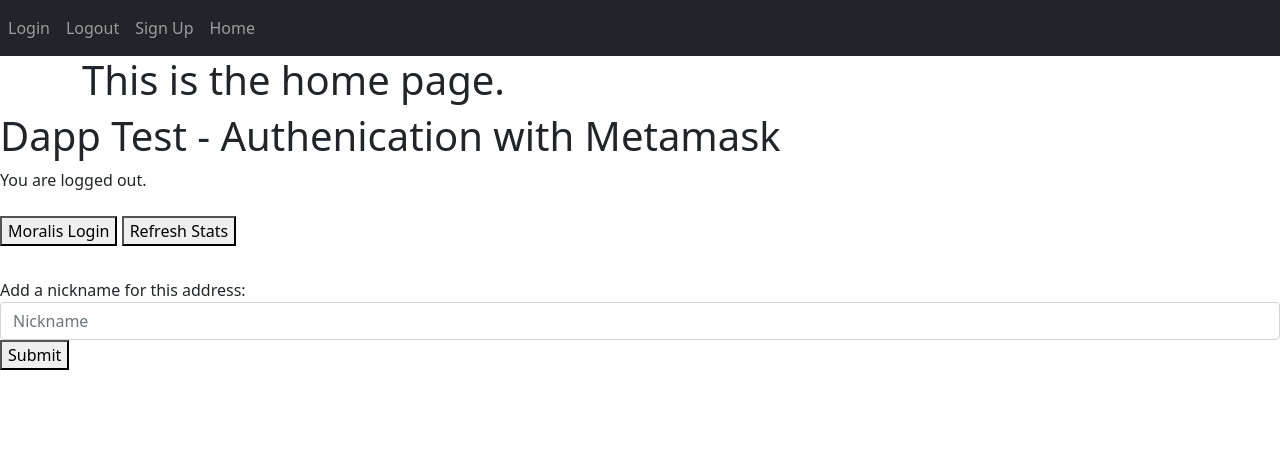
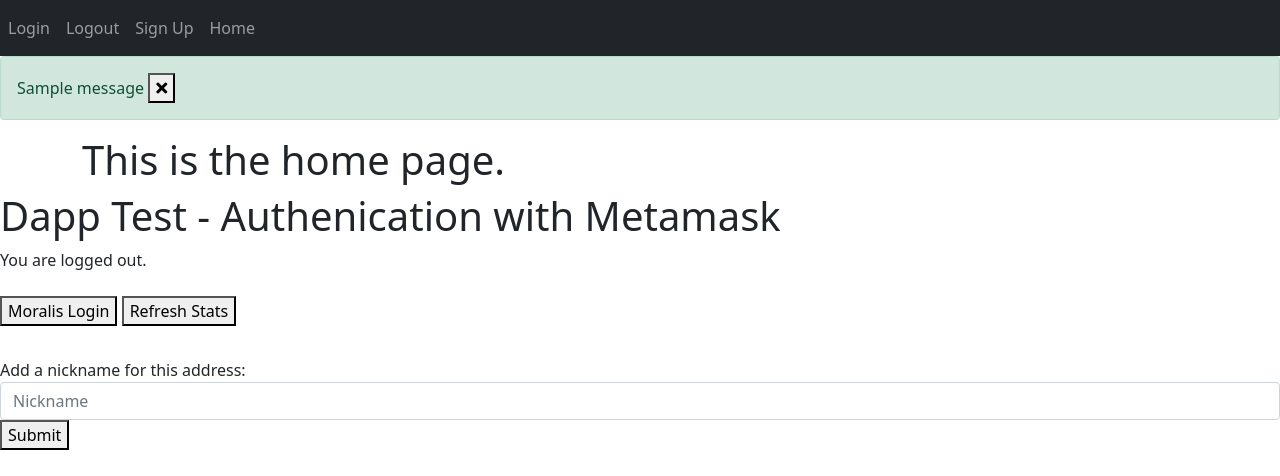
Before and after one commit to saoirse-defi/CI-MS2, a Flask app: page / in a window 1280 px wide. Shown: the top 476 px of the page. Run offline with Flask 2, Linux system fonts and the light colour scheme; one stand-in notice (Sample message) is shown; some libraries are stand-ins or nearby versions.

Commit message:
add warning and success messages

```diff
--- a/website/templates/index.html
+++ b/website/templates/index.html
@@ -7,7 +7,7 @@
     <title>{% block title %}Blockchain Dashboard{% endblock %}</title>
     <link href="https://cdn.jsdelivr.net/npm/bootstrap@5.0.1/dist/css/bootstrap.min.css" rel="stylesheet"
         integrity="sha384-+0n0xVW2eSR5OomGNYDnhzAbDsOXxcvSN1TPprVMTNDbiYZCxYbOOl7+AMvyTG2x" crossorigin="anonymous">
-    <link href="//netdna.bootstrapcdn.com/font-awesome/3.2.1/css/font-awesome.css" rel="stylesheet">
+    <link rel="stylesheet" href="https://use.fontawesome.com/releases/v5.15.3/css/all.css" integrity="sha384-SZXxX4whJ79/gErwcOYf+zWLeJdY/qpuqC4cAa9rOGUstPomtqpuNWT9wdPEn2fk" crossorigin="anonymous">
 
 </head>
 
@@ -25,6 +25,32 @@
             </div>
         </div>
     </nav>
+
+    {% with messages = get_flashed_messages(with_categories=true) %}
+    {% if messages %}
+        {% for category, message in messages %}
+        {% if category == 'error' %}
+        <div class="alert alert-danger alter-dismissable fade show" role="alert">
+            {{message}}
+            <button type="button" class="close" data-dismiss="alert">
+                <span aria-hidden="true">
+                    <i class="fas fa-times"></i>
+                </span>
+            </button>
+        </div>
+        {% else %}
+        <div class="alert alert-success alter-dismissable fade show" role="alert">
+            {{message}}
+            <button type="button" class="close" data-dismiss="alert">
+                <span aria-hidden="true">
+                    <i class="fas fa-times"></i>
+                </span>
+            </button>
+        </div>
+        {% endif %}
+        {% endfor %}
+    {% endif %}
+    {% endwith %}
 
     <div class="container">
         {% block content %}
```
